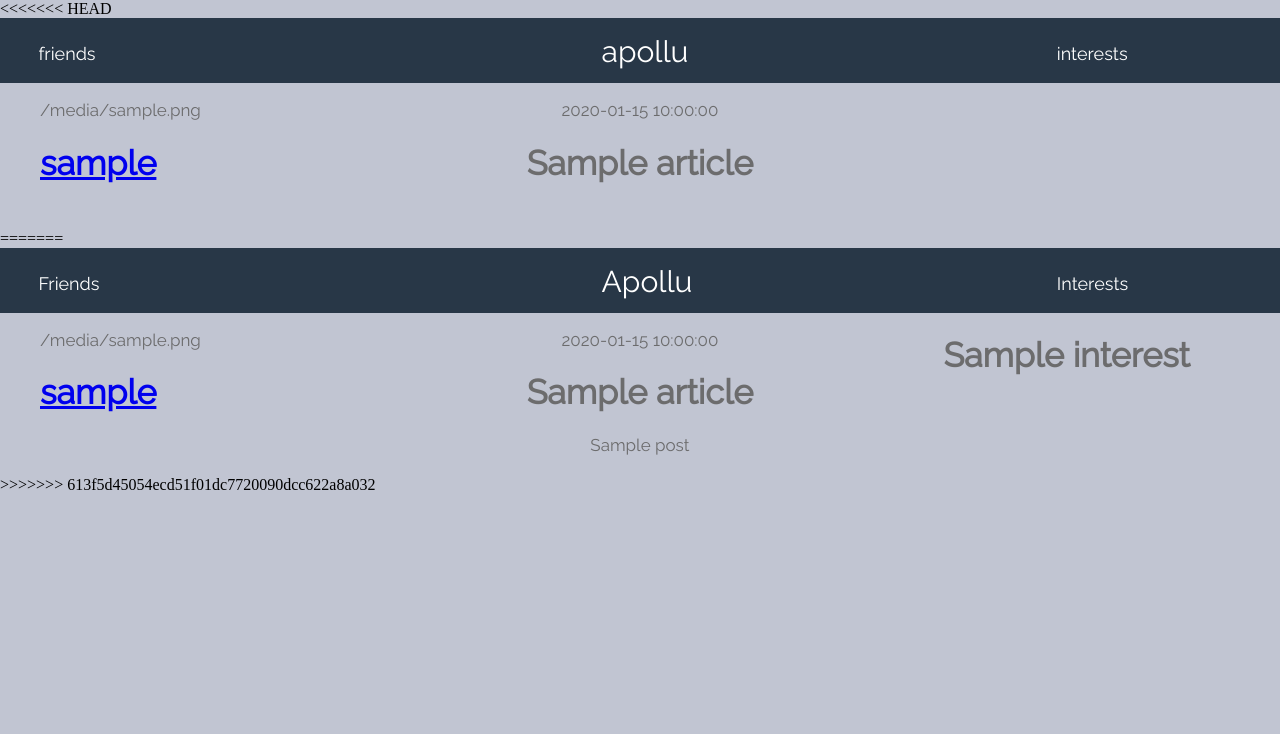
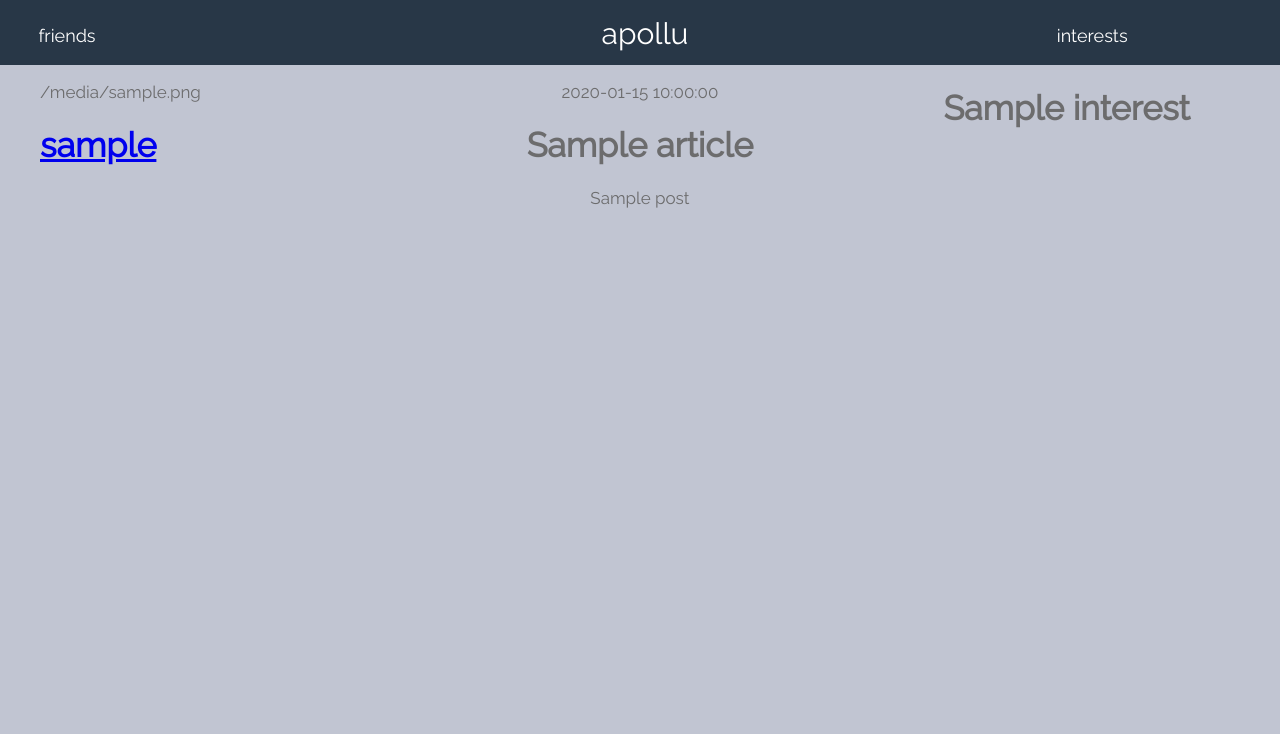
Before and after one commit to CSSIMusicApp/Apollu, a Python web app: template cssimusicapp/templates/home.html in a window 1280 px wide. Shown: the top 734 px of the page. Run offline with Jinja, Linux system fonts and the light colour scheme; the template is opened without the code that fills it: most values are stand-ins (such as "Sample title", 1, 10 or a date in 2020).

Commit message:
cleaning

```diff
--- a/cssimusicapp/main.py
+++ b/cssimusicapp/main.py
@@ -73,14 +73,11 @@ class MainHandler(webapp2.RequestHandler):
                 "post_label": '<li id="menu"><a href="%s">Post</a></li>' %('/createarticle'),
                 "profile_label": '<li id="menu"><a href="%s">Profile</a></li>' %('/profile'),
                 "users": page_users,
-<<<<<<< HEAD
                 "articles": articles,
-                "user": user
-=======
+                "user": user,
                 "video_div": '<div id="player"></div>',
                 "video_IDs": video_IDs,
                 "articles": articles
->>>>>>> 613f5d45054ecd51f01dc7720090dcc622a8a032
             }
         else:
             page_users = []
--- a/cssimusicapp/templates/home.html
+++ b/cssimusicapp/templates/home.html
@@ -1,65 +1,5 @@
 <!DOCTYPE html>
 <html>
-<<<<<<< HEAD
-<head>
-  <meta charset="utf-8">
-  <link rel="stylesheet" href="/stylesheets/header.css">
-  <link rel="stylesheet" href="/stylesheets/home.css">
-  <link rel="stylesheet" href="/stylesheets/footer.css">
-  <link href="https://fonts.googleapis.com/css?family=Raleway" rel="stylesheet">
-  <!-- Latest compiled and minified CSS -->
-  <meta name="viewport" content="width=device-width, initial-scale=1">
-  <script src="https://ajax.googleapis.com/ajax/libs/jquery/2.2.4/jquery.min.js" target="_blank"></script>
-  <title>Apollu</title>
-</head>
-<body>
-  <header>
-    <div class="header-content">
-      <div id="friends">friends</div>
-      <div id="apollu">apollu</div>
-      <div id="interests">interests</div>
-    </div>
-
-  </header>
-  <div class="flex-container1">
-    <div class="flex-item1">
-      <div id="title"></div>
-      <ul>{%for user in users%}
-        <div class="">{{user.image}}</div>
-        <h1><a href = "/profile?name={{user.username}}">{{user.username}}</a></h1>
-        {%endfor%}
-      </ul>
-      <br>
-    </div>
-    <div class="flex-item2">
-      <div id="title"></div>
-      {%for article in articles %}
-        <ul>
-          <div id="article_data">{{article.date}}</div>
-          <h1>{{article.article_name}}</h1>
-          <!-- <p>{{article.post}}</p> -->
-          <!-- {% if article.articletype == 'youtube' %} -->
-             {{video_div}}
-          <!-- {% endif %} -->
-        </ul>
-      {%endfor%}
-    </div>
-    <div class="flex-item3">
-      <div id="title"></div>
-      <ul>
-        {%for interest in user.interests%}
-        <h1>{{interest}}</h1>
-        {%endfor%}
-      </ul>
-    </div>
-  </div>
-    <ul id="footer-ui">
-      {{ post_label }}
-      {{ profile_label }}
-      {{ login }}
-    </ul>
-</body>
-=======
  <head>
    <meta charset="utf-8">
    <link rel="stylesheet" href="/stylesheets/header.css">
@@ -74,9 +14,9 @@
  <body>
    <header>
      <div class="header-content">
-       <div id="friends">Friends</div>
-       <div id="apollu">Apollu</div>
-       <div id="interests">Interests</div>
+       <div id="friends">friends</div>
+       <div id="apollu">apollu</div>
+       <div id="interests">interests</div>
      </div>
 
    </header>
@@ -151,5 +91,4 @@
 
      </script>
  </body>
->>>>>>> 613f5d45054ecd51f01dc7720090dcc622a8a032
 </html>
```
